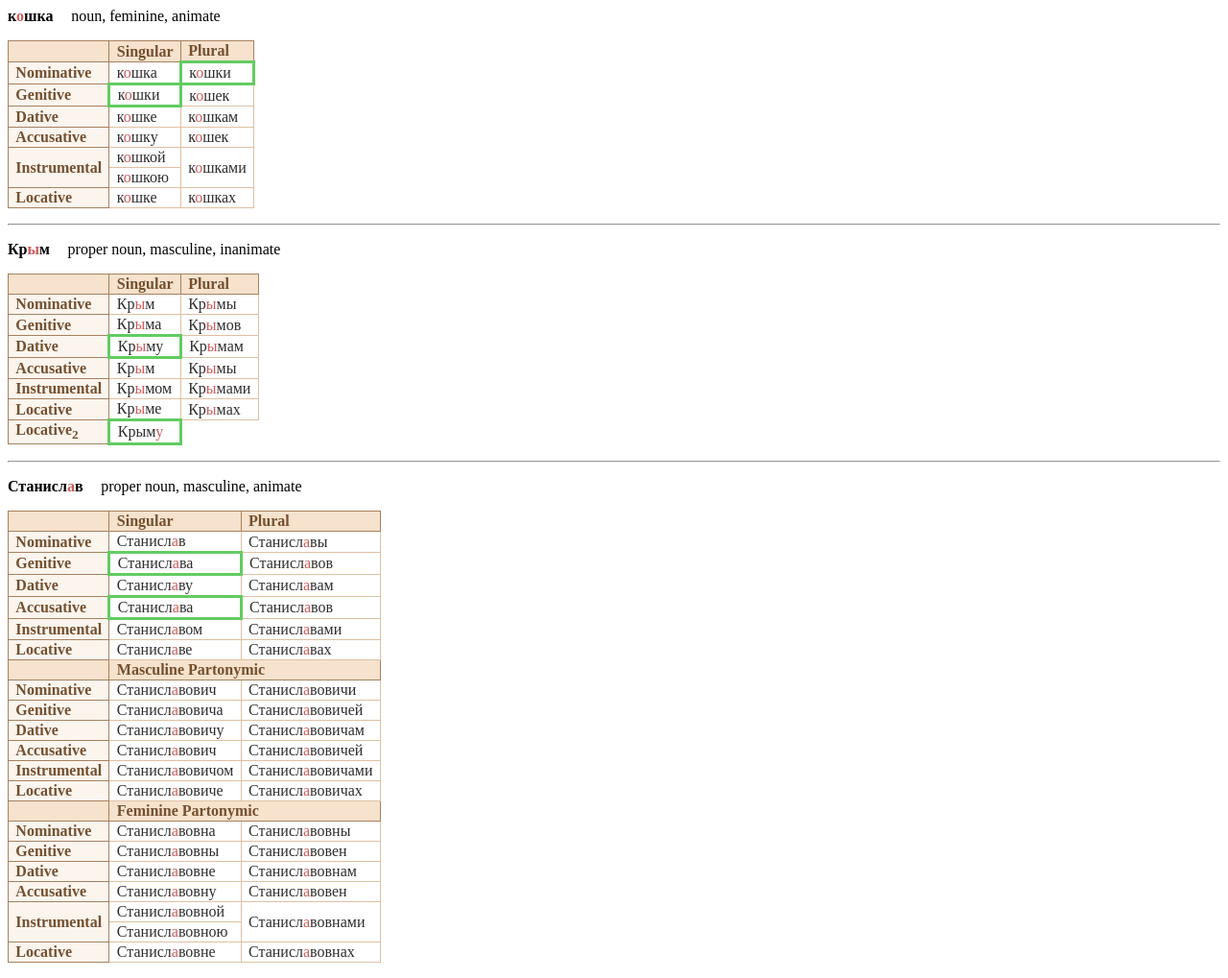
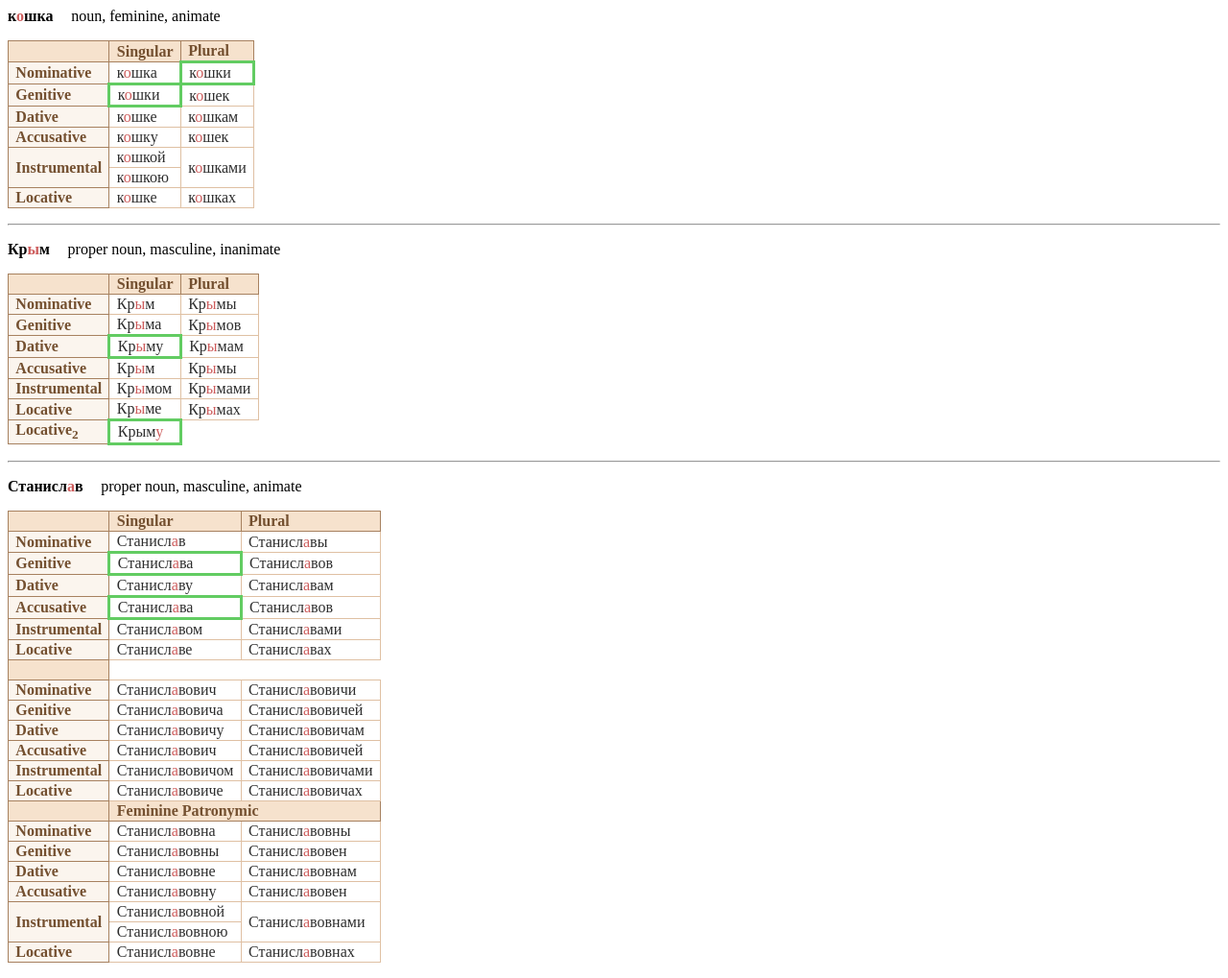
Before and after one commit to morpherltd/russiangram-chrome-extension, a browser extension: page tables/noun.html in a window 1280 px wide. Shown: the whole page at 96% size. Drawn offline with Linux system fonts and the light colour scheme.

Commit message:
Fix typo in "Feminine Partonymic"

```diff
--- a/tables/noun.html
+++ b/tables/noun.html
@@ -154,7 +154,7 @@
     <thead>
         <tr>
             <th>&nbsp;</th>
-            <th colspan="2">Masculine Partonymic</th>
+            <!-- <th colspan="2">Masculine Patronymic</th> -->
         </tr>
     </thead>
     <tbody>
@@ -192,7 +192,7 @@
     <thead>
         <tr>
             <th>&nbsp;</th>
-            <th colspan="2">Feminine Partonymic</th>
+            <th colspan="2">Feminine Patronymic</th>
         </tr>
     </thead>
     <tbody>
```
